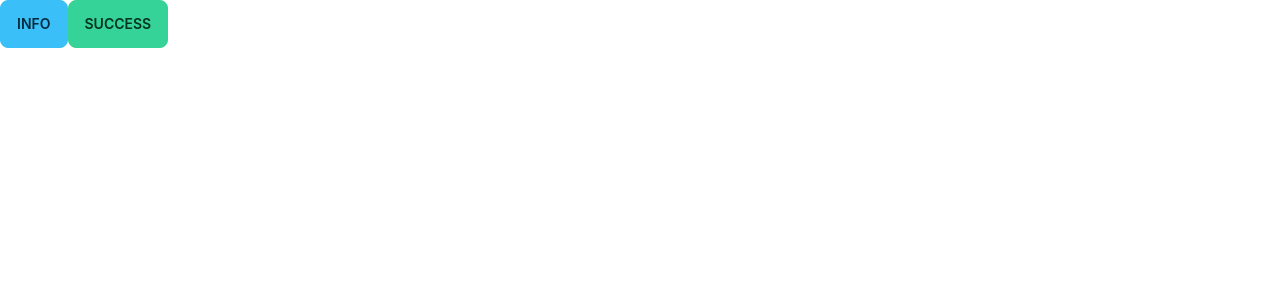
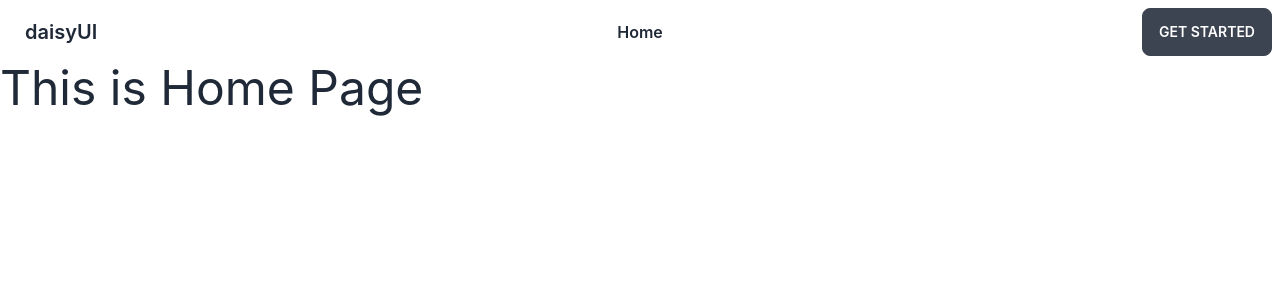
Before and after one commit to razan111/wedding-photographer-client, a React (Create React App) app: page / in a window 1280 px wide. Shown: the top 300 px of the page. Built offline with nearby package versions, Linux system fonts and the light colour scheme.

Commit message:
navbar added in this project

```diff
--- a/src/App.js
+++ b/src/App.js
@@ -1,11 +1,12 @@
 import logo from './logo.svg';
 import './App.css';
+import { RouterProvider } from 'react-router-dom';
+import router from './Routes/Router/Router';
 
 function App() {
   return (
     <div>
-      <button className="btn btn-info">Info</button>
-<button className="btn btn-success">Success</button>
+      <RouterProvider router={router}></RouterProvider>
     </div>
   );
 }
--- /dev/null
+++ b/src/Pages/Home/Home/Home.js
@@ -0,0 +1,11 @@
+import React from 'react';
+
+const Home = () => {
+    return (
+        <div>
+            <h2 className="text-5xl">This is Home Page</h2>
+        </div>
+    );
+};
+
+export default Home;
--- /dev/null
+++ b/src/Pages/Shared/Header/Header.js
@@ -0,0 +1,35 @@
+import React from 'react';
+import { Link } from 'react-router-dom';
+
+const menuItems = <>
+    <li className='font-semibold'><Link to='/'>Home</Link></li>
+</>
+
+const Header = () => {
+    return (
+        <div className="navbar bg-base-100">
+            <div className="navbar-start">
+                <div className="dropdown">
+                    <label tabIndex={0} className="btn btn-ghost lg:hidden">
+                        <svg xmlns="http://www.w3.org/2000/svg" className="h-5 w-5" fill="none" viewBox="0 0 24 24" stroke="currentColor"><path strokeLinecap="round" strokeLinejoin="round" strokeWidth="2" d="M4 6h16M4 12h8m-8 6h16" /></svg>
+                    </label>
+                    <ul tabIndex={0} className="menu menu-compact dropdown-content mt-3 p-2 shadow bg-base-100 rounded-box w-52">
+                        {menuItems}
+                    </ul>
+                </div>
+                <a className="btn btn-ghost normal-case text-xl">daisyUI</a>
+            </div>
+            <div className="navbar-center hidden lg:flex">
+                <ul className="menu menu-horizontal p-0">
+                    {menuItems}
+
+                </ul>
+            </div>
+            <div className="navbar-end">
+                <a className="btn">Get started</a>
+            </div>
+        </div>
+    );
+};
+
+export default Header;
--- /dev/null
+++ b/src/Routes/Router/Router.js
@@ -0,0 +1,19 @@
+import Home from "../../Pages/Home/Home/Home";
+
+const { createBrowserRouter } = require("react-router-dom");
+const { default: Main } = require("../../layout/Main/Main");
+
+const router = createBrowserRouter([
+    {
+        path: '/',
+        element: <Main></Main>,
+        children: [
+            {
+                path: '/',
+                element: <Home></Home>
+            }
+        ]
+    }
+])
+
+export default router;
--- /dev/null
+++ b/src/layout/Main/Main.js
@@ -0,0 +1,14 @@
+import React from 'react';
+import { Outlet } from 'react-router-dom';
+import Header from '../../Pages/Shared/Header/Header';
+
+const Main = () => {
+    return (
+        <div>
+            <Header></Header>
+            <Outlet></Outlet>
+        </div>
+    );
+};
+
+export default Main;
```
